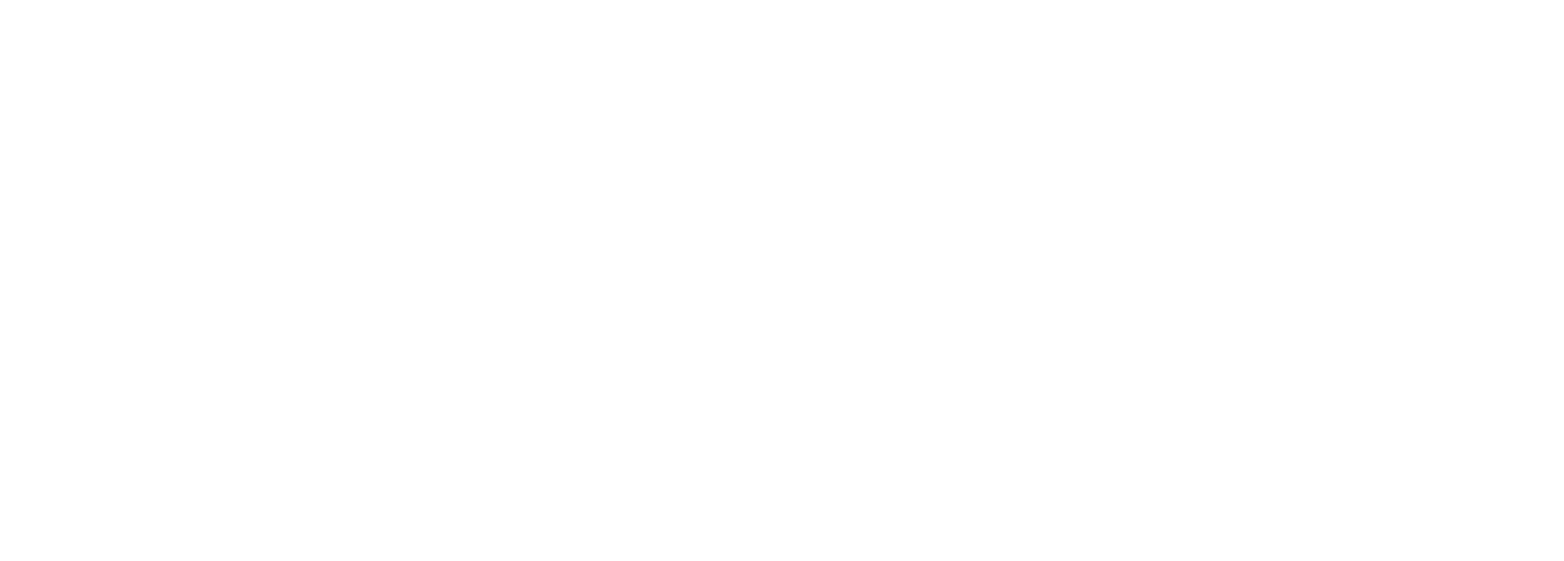
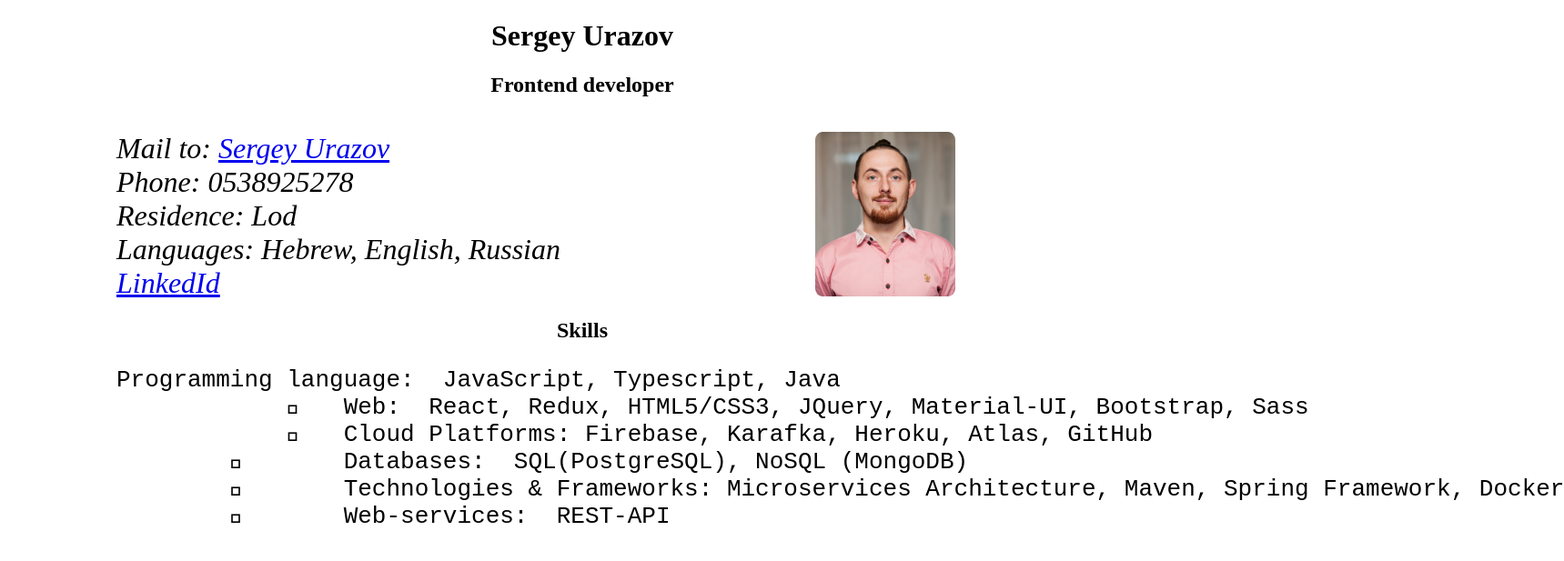
Before and after one commit to Urazof/rsschool-cv, a plain HTML site: page index.html in a window 1280 px wide. Shown: the whole page at 91% size, 1719 px wide, since content can reach past the window. Drawn offline with Linux system fonts and the light colour scheme.

Commit message:
feat: add styles.css

```diff
--- a/index.html
+++ b/index.html
@@ -2,9 +2,34 @@
 <html lang="en">
 <head>
     <meta charset="UTF-8">
-    <title>Title</title>
+    <title>CV</title>
+    <link rel="stylesheet" type="text/css" href="styles.css">
 </head>
 <body>
-
+<div class="block">
+    <h1>Sergey Urazov</h1>
+    <h2>Frontend developer</h2>
+    <br/>
+    <div class="firstblock">
+        <address class="adress">
+            <img class="photo" src="photo.jpg">
+            Mail to: <a href="sergey.urazov.dev@gmail.com">Sergey Urazov</a><br>
+            Phone: 0538925278<br>
+            Residence: Lod<br>
+            Languages: Hebrew, English, Russian <br>
+            <a href="https://www.linkedin.com/in/sergey-urazov/">LinkedId</a>
+        </address>
+    </div>
+    <h2>Skills</h2>
+    <div class="secondblock">
+        <pre>Programming language:  JavaScript, Typescript, Java
+            	Web:  React, Redux, HTML5/CSS3, JQuery, Material-UI, Bootstrap, Sass
+            	Cloud Platforms: Firebase, Karafka, Heroku, Atlas, GitHub
+        	Databases:  SQL(PostgreSQL), NoSQL (MongoDB)
+        	Technologies & Frameworks: Microservices Architecture, Maven, Spring Framework, Docker
+        	Web-services:  REST-API
+        </pre>
+    </div>
+</div>
 </body>
 </html>
--- /dev/null
+++ b/styles.css
@@ -0,0 +1,28 @@
+.block {
+    text-align: center;
+
+    width: 1024px;
+    position: relative;
+    margin: 0 auto
+}
+
+.firstblock {
+    text-align: left;
+    font-size: 2em;
+    margin: auto;
+    /*padding: 5%;*/
+}
+
+.photo {
+    width: 15%;
+    border-radius: 5%;
+    float: right;
+    margin-right: 10%;
+}
+
+.secondblock {
+    text-align: left;
+    font-size: 2em;
+    margin: auto;
+    /*padding: 5%;*/
+}
```
Also changed, not shown: photo.jpg (added).
